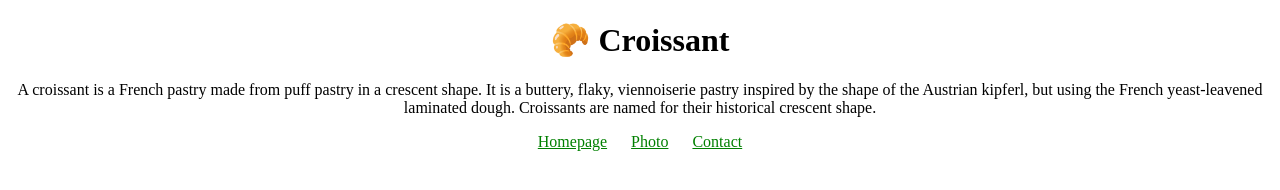
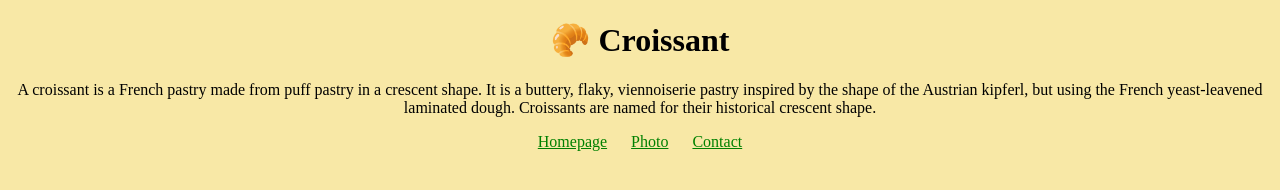
Before and after one commit to emmakon/croissant, a plain HTML site: page index.html in a window 1280 px wide. Drawn offline with Linux system fonts and the light colour scheme.

Commit message:
Updated background color

```diff
--- a/style/app.css
+++ b/style/app.css
@@ -1,3 +1,6 @@
+body {
+  background: #f8e8a6;
+}
 h1,
 p {
   text-align: center;
```
